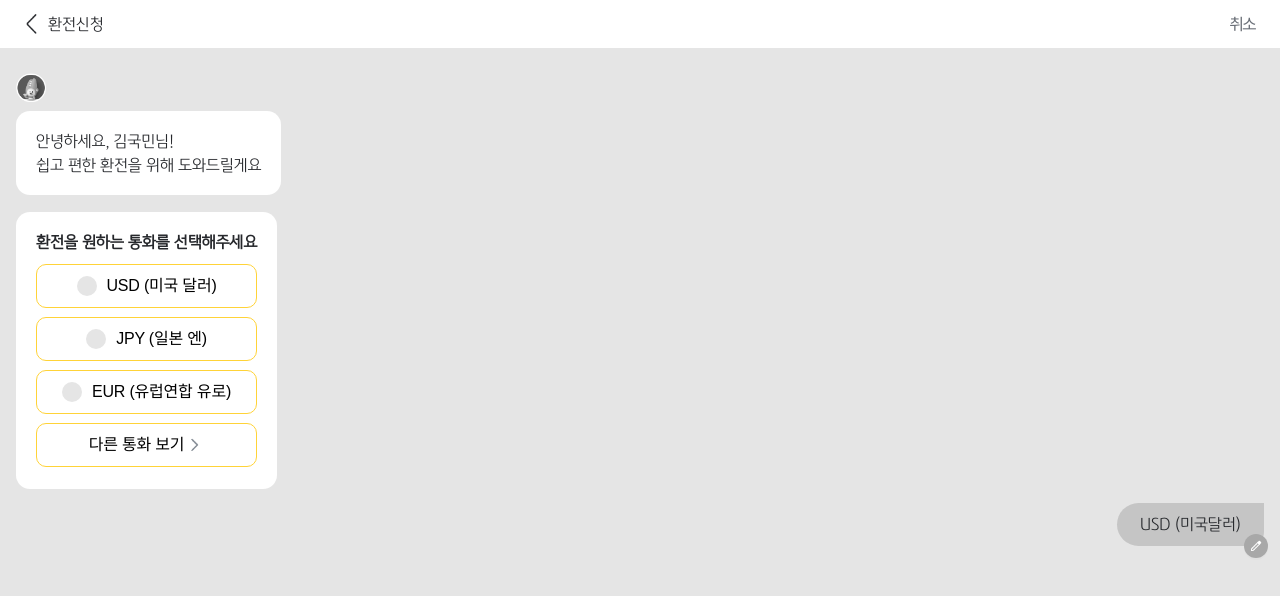
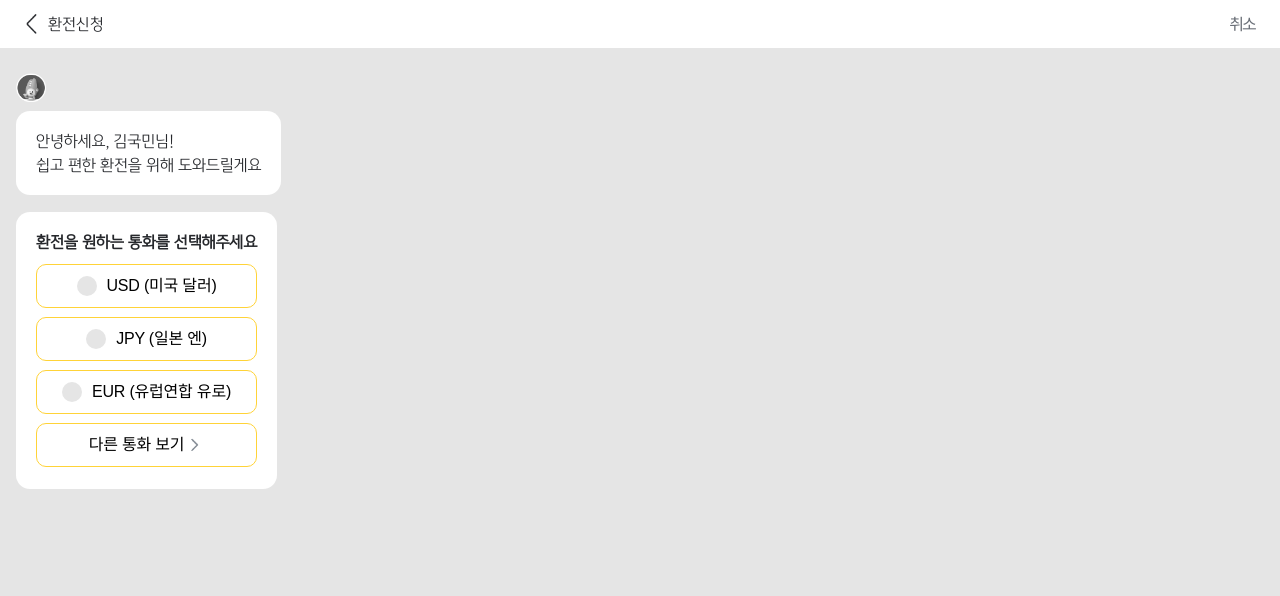
Before and after one commit to rightbrainLIB/KB_loan_exchange, a React (Vite) app: page / in a window 1280 px wide. Shown: the top 596 px of the page. Built offline with nearby package versions, Linux system fonts and the light colour scheme.

Commit message:
framer-motion 추가

```diff
--- a/src/components/box/BotBox.module.sass
+++ b/src/components/box/BotBox.module.sass
@@ -2,3 +2,6 @@
   display: flex
   align-items: flex-start
   flex-direction: column
+
+  > div + div
+    margin-top: 17px
--- a/src/components/box/SelectedUserBox.module.sass
+++ b/src/components/box/SelectedUserBox.module.sass
@@ -31,6 +31,15 @@
   margin: 0
   padding: 0
 
+  &:focus-visible
+    outline: none !important
+
+    div
+      display: none
+
+  [class~="ant-wave"]
+    display: none
+
   .imgBox
     width: 14px
     height: 14px
--- /dev/null
+++ b/src/components/motion/MotionList.tsx
@@ -0,0 +1,37 @@
+import { motion } from "framer-motion";
+import { FC, ReactNode, useCallback } from "react";
+
+interface IMotionList {
+  aniCondition?: boolean;
+  afterAnim?: () => void;
+  children?: ReactNode;
+}
+
+const MotionList: FC<IMotionList> = ({
+  aniCondition = false,
+  afterAnim,
+  children
+}) => {
+  const item = {
+    hidden: { opacity: 0, y: -50 },
+    visible: { opacity: 1, y: 0 }
+  };
+
+  const exitAnim = useCallback(() => {
+    setTimeout(() => {
+      afterAnim && afterAnim();
+    }, 300);
+  }, [afterAnim]);
+
+  return (
+    <motion.div
+      variants={item}
+      initial={{ opacity: 0, y: -20 }}
+      animate={aniCondition ? "visible" : "hidden"}
+      onAnimationComplete={exitAnim}>
+      {children}
+    </motion.div>
+  );
+};
+
+export default MotionList;
--- /dev/null
+++ b/src/components/motion/MotionListWrap.tsx
@@ -0,0 +1,43 @@
+import { motion } from "framer-motion";
+import { FC, ReactNode } from "react";
+
+interface IMotionListWrap {
+  children?: ReactNode;
+}
+
+const MotionListWrap: FC<IMotionListWrap> = ({ children }) => {
+  const list = {
+    hidden: {
+      opacity: 0
+    },
+    visible: {
+      opacity: 1,
+      transition: {
+        when: "beforeChildren",
+        staggerChildren: 0.7
+      }
+    }
+  };
+
+  const onAnimationStart = () => {
+    const scr = document.body.scrollHeight > document.body.clientHeight;
+    if (scr) {
+      window.scrollTo({
+        top: document.body.scrollHeight - 50,
+        behavior: "smooth"
+      });
+    }
+  };
+
+  return (
+    <motion.div
+      onAnimationStart={onAnimationStart}
+      variants={list}
+      initial={"hidden"}
+      animate={"visible"}>
+      {children}
+    </motion.div>
+  );
+};
+
+export default MotionListWrap;
--- a/src/pages/exchange/Main.tsx
+++ b/src/pages/exchange/Main.tsx
@@ -7,17 +7,27 @@ import KBContainer from "@components/common/KBContainer.tsx";
 import KBHeader from "@components/common/KBHeader.tsx";
 import BotProfile from "@components/imgs/BotProfile.tsx";
 import CurrencyList from "@components/list/CurrencyList.tsx";
+import MotionList from "@components/motion/MotionList.tsx";
+import MotionListWrap from "@components/motion/MotionListWrap.tsx";
 import iconArrow20 from "@imgs/icons/icon_arrow_20.png";
-import { setCurrencySelection } from "@slices/exchangeSlices.ts";
-import { AppDispatch } from "@src/store";
+import {
+  setChoiceCurrency,
+  setCurrencySelection
+} from "@slices/exchangeSlices.ts";
+import { AppDispatch, ExchangeState } from "@src/store";
 import { useCallback } from "react";
-import { useDispatch } from "react-redux";
+import { useDispatch, useSelector } from "react-redux";
 
 const ExchangeMain = () => {
   const dispatch = useDispatch<AppDispatch>();
-  // const { isCurrencySelected } = useSelector(
-  //   (state: ExchangeState) => state.exchange.userStep
-  // );
+
+  const { choiceCurrency, isCurrencySelected } = useSelector(
+    (state: ExchangeState) => state.exchange.userStep
+  );
+
+  const onSetChoiceCurrency = useCallback(() => {
+    dispatch(setChoiceCurrency(true));
+  }, [dispatch]);
 
   const onClickCurrencyBtn = useCallback(() => {
     dispatch(setCurrencySelection(true));
@@ -31,8 +41,12 @@ const ExchangeMain = () => {
     <>
       <KBHeader>환전신청</KBHeader>
       <KBContainer>
-        {/* S: bot-box */}
+        {/* S: 환전을 원하는 통화 선택 */}
+        <MotionListWrap>
           <BotBox>
+            <MotionList
+              aniCondition={true}
+              afterAnim={() => onSetChoiceCurrency()}>
               <BotProfile />
               <KBTalk>
                 <p>
@@ -41,11 +55,15 @@ const ExchangeMain = () => {
                   쉽고 편한 환전을 위해 도와드릴게요
                 </p>
               </KBTalk>
+            </MotionList>
+            <MotionList aniCondition={choiceCurrency}>
               <KBTalk>
                 <h2>환전을 원하는 통화를 선택해주세요</h2>
                 <CurrencyList>
                   <li>
-                <SelectableBtn useImg={true} onClickBtn={onClickCurrencyBtn}>
+                    <SelectableBtn
+                      useImg={true}
+                      onClickBtn={onClickCurrencyBtn}>
                       USD (미국 달러)
                     </SelectableBtn>
                   </li>
@@ -53,7 +71,9 @@ const ExchangeMain = () => {
                     <SelectableBtn useImg={true}>JPY (일본 엔)</SelectableBtn>
                   </li>
                   <li>
-                <SelectableBtn useImg={true}>EUR (유럽연합 유로)</SelectableBtn>
+                    <SelectableBtn useImg={true}>
+                      EUR (유럽연합 유로)
+                    </SelectableBtn>
                   </li>
                   <li>
                     <SelectableBtn>
@@ -65,14 +85,18 @@ const ExchangeMain = () => {
                   </li>
                 </CurrencyList>
               </KBTalk>
+            </MotionList>
           </BotBox>
-        {/* E: bot-box */}
+        </MotionListWrap>
 
-        {/* S: bot-box */}
+        <MotionListWrap>
+          <MotionList aniCondition={isCurrencySelected}>
             <SelectedUserBox modifyUserSelect={modifyUserCurrency}>
               USD (미국달러)
             </SelectedUserBox>
-        {/* E: bot-box */}
+          </MotionList>
+        </MotionListWrap>
+        {/* E: 환전을 원하는 통화 선택 */}
       </KBContainer>
 
       <CurrencySelectSheet />
--- a/src/slices/exchangeSlices.ts
+++ b/src/slices/exchangeSlices.ts
@@ -2,12 +2,14 @@ import { createSlice, PayloadAction } from "@reduxjs/toolkit";
 
 export interface IExchangeState {
   userStep: {
+    choiceCurrency: boolean;
     isCurrencySelected: boolean;
   };
 }
 
 const initialState: IExchangeState = {
   userStep: {
+    choiceCurrency: false,
     isCurrencySelected: false
   }
 };
@@ -16,12 +18,17 @@ const exchangeSlice = createSlice({
   name: "exchange",
   initialState,
   reducers: {
+    setChoiceCurrency: (state, { payload }: PayloadAction<boolean>) => {
+      console.log("here = ", payload);
+      state.userStep.choiceCurrency = payload;
+    },
     setCurrencySelection: (state, { payload }: PayloadAction<boolean>) => {
       state.userStep.isCurrencySelected = payload;
     }
   }
 });
 
-export const { setCurrencySelection } = exchangeSlice.actions;
+export const { setChoiceCurrency, setCurrencySelection } =
+  exchangeSlice.actions;
 
 export default exchangeSlice.reducer;
```
Lines whose indentation alone changed are shown as unchanged.
